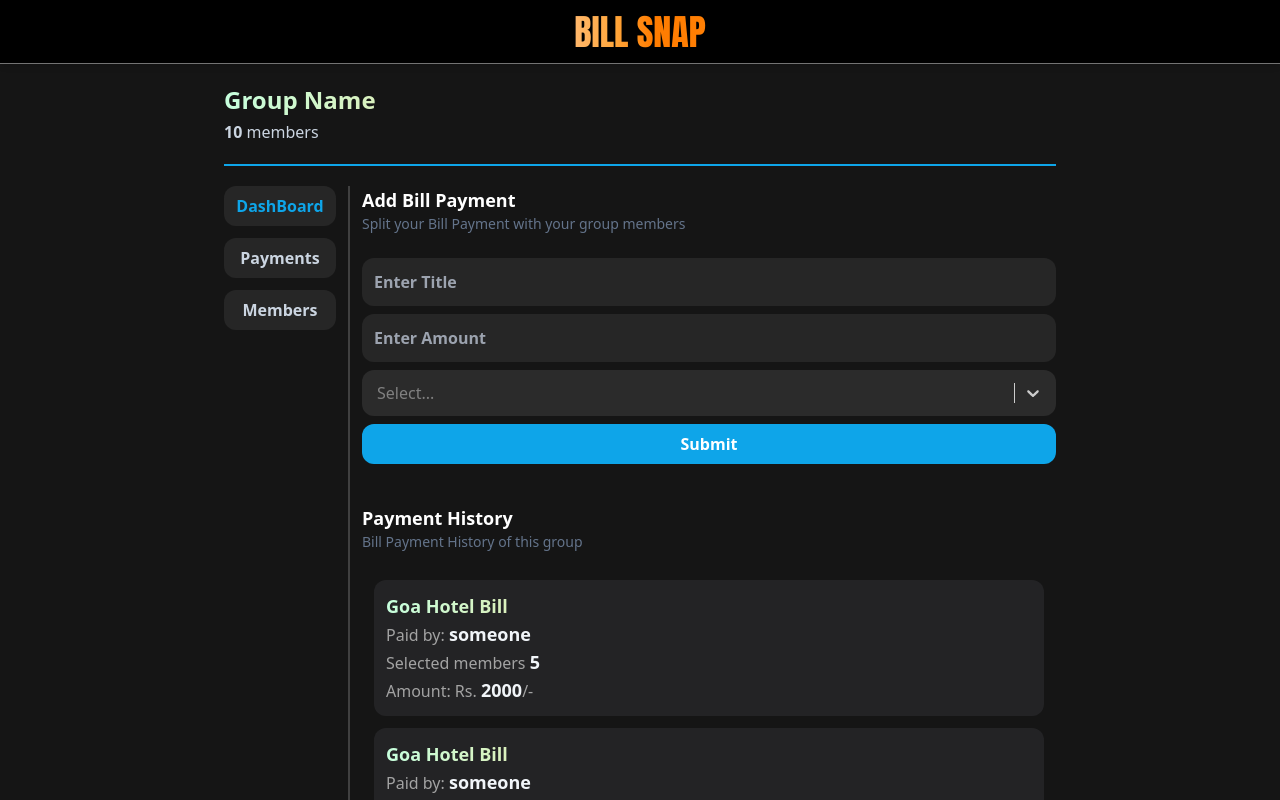
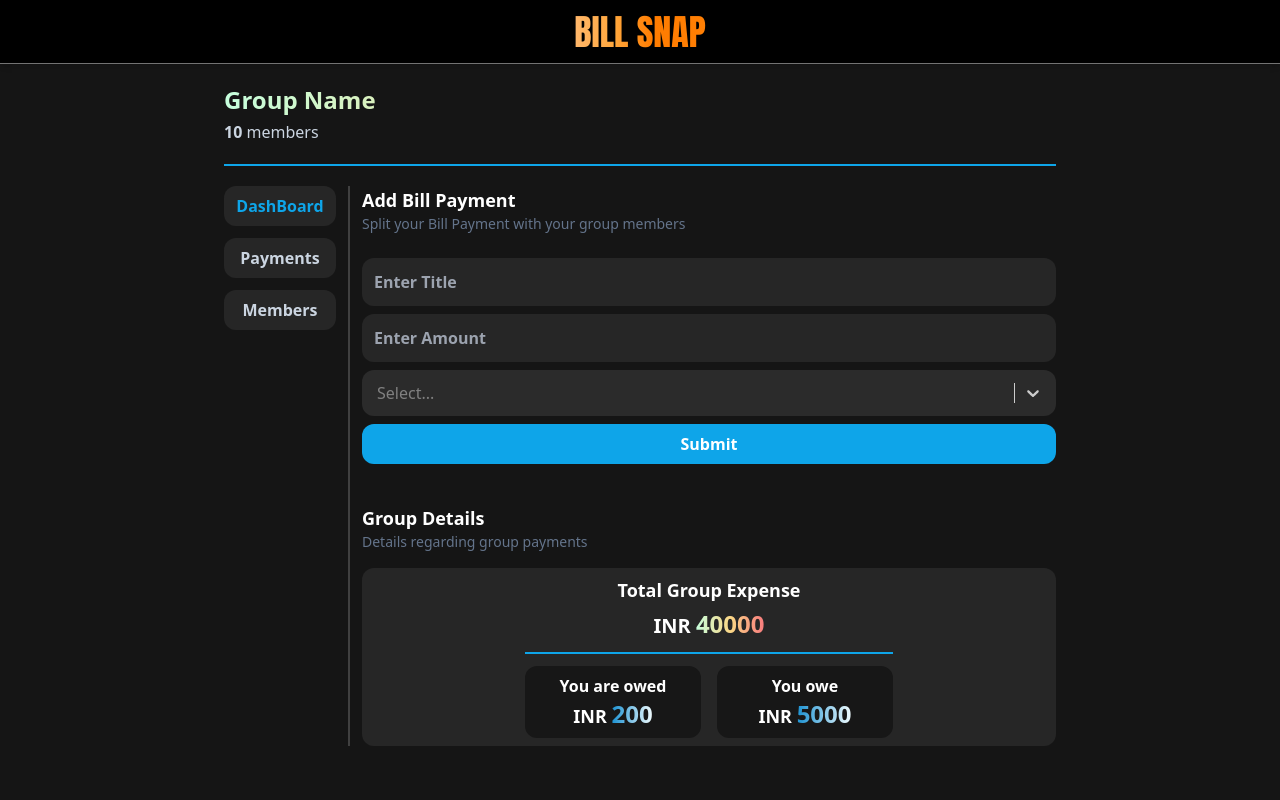
Before and after one commit to VishwanthBarma/Bill-Snap, a Next.js app: page /groups/1 in a window 1280 px wide. Shown: the top 800 px of the page. Built offline with nearby package versions, Linux system fonts and the light colour scheme; no server answers.

Commit message:
developed: payments

```diff
--- /dev/null
+++ b/components/Group/DashBoard/BillCard.js
@@ -0,0 +1,30 @@
+import React from "react";
+
+function BillCard() {
+  return (
+    <div className="flex flex-col items-center bg-neutral-800 space-y-3 rounded-xl divide-y-2 divide-sky-500 p-2">
+      <div className="flex flex-col space-y-1 items-center">
+        <h1 className="font-semibold text-lg">Total Group Expense</h1>
+        <h1 className="font-bold text-xl">
+          INR <span className="font-bold text-2xl sub-head">40000</span>
+        </h1>
+      </div>
+      <div className="flex pt-3 space-x-4">
+        <div className="flex flex-col items-center bg-neutral-900 w-44 p-2 rounded-xl">
+          <h1 className="font-semibold">You are owed</h1>
+          <h1 className="font-semibold text-lg">
+            INR <span className="sub-head2 text-2xl font-bold">200</span>
+          </h1>
+        </div>
+        <div className="flex flex-col items-center bg-neutral-900 w-44 p-2 rounded-xl">
+          <h1 className="font-semibold">You owe</h1>
+          <h1 className="font-semibold text-lg">
+            INR <span className="sub-head2 text-2xl font-bold">5000</span>
+          </h1>
+        </div>
+      </div>
+    </div>
+  );
+}
+
+export default BillCard;
--- a/components/Group/DashBoard/DashBoard.js
+++ b/components/Group/DashBoard/DashBoard.js
@@ -1,7 +1,9 @@
 import { withRouter } from "next/router";
 import React, { useState } from "react";
 import Select from "react-select";
-import PaymentHistory from "./PaymentHistory";
+import PaymentHistory from "../Payments/PaymentHistory";
+import TotalPayment from "../Payments/TotalPayment";
+import UserBillDetails from "./UserBillDetails";
 
 function DashBoard() {
   const [amount, setAmount] = useState("");
@@ -72,18 +74,7 @@ function DashBoard() {
           Submit
         </button>
       </form>
-      <div className="flex flex-col mt-10">
-        <div className="mb-4">
-          <h1 className="font-bold text-lg ">Payment History</h1>
-          <h1 className="text-slate-500 text-sm">
-            Bill Payment History of this group
-          </h1>
-        </div>
-
-        <PaymentHistory />
-
-        {/* Payment History Cards */}
-      </div>
+      <UserBillDetails />
     </div>
   );
 }
--- /dev/null
+++ b/components/Group/DashBoard/UserBillDetails.js
@@ -0,0 +1,20 @@
+import React from "react";
+import BillCard from "./BillCard";
+
+function UserBillDetails() {
+  return (
+    <div>
+      <div className="flex flex-col mt-10">
+        <div className="mb-4">
+          <h1 className="font-bold text-lg ">Group Details</h1>
+          <h1 className="text-slate-500 text-sm">
+            Details regarding group payments
+          </h1>
+        </div>
+      </div>
+      <BillCard />
+    </div>
+  );
+}
+
+export default UserBillDetails;
--- a/components/Group/Payments.js
+++ /dev/null
@@ -1,7 +0,0 @@
-import React from "react";
-
-function Payments() {
-  return <div>Payments</div>;
-}
-
-export default Payments;
--- a/components/Group/DashBoard/PaymentHistoryCard.js
+++ b/components/Group/Payments/PaymentHistoryCard.js
@@ -3,7 +3,7 @@ import React from "react";
 function PaymentHistoryCard() {
   return (
     <div className="bg-zinc-800 bg-opacity-80 flex flex-col p-3 rounded-xl text-neutral-400 m-3">
-      <h1 className="font-semibold text-lg sub-head">Goa Hotel Bill</h1>
+      <h1 className="font-semibold text-lg sub-head2">Goa Hotel Bill</h1>
       <h1>
         Paid by:{" "}
         <span className="font-semibold text-lg text-slate-100">someone</span>
--- /dev/null
+++ b/components/Group/Payments/Payments.js
@@ -0,0 +1,23 @@
+import React from "react";
+import PaymentHistory from "./PaymentHistory";
+import TotalPayment from "./TotalPayment";
+
+function Payments() {
+  return (
+    <div>
+      <div className="flex flex-col">
+        <div className="mb-4">
+          <h1 className="font-bold text-lg ">Payment History</h1>
+          <h1 className="text-slate-500 text-sm">
+            Bill Payment History of this group
+          </h1>
+        </div>
+
+        <TotalPayment />
+        <PaymentHistory />
+      </div>
+    </div>
+  );
+}
+
+export default Payments;
--- /dev/null
+++ b/components/Group/Payments/TotalPayment.js
@@ -0,0 +1,15 @@
+import React from "react";
+
+function TotalPayment() {
+  return (
+    <div className="m-3 flex flex-col bg-neutral-700 rounded-xl p-2 justify-center items-center">
+      <h1 className="font-bold text-sky-400 text-lg">Total Expense</h1>
+      <h1 className="text-sm text-slate-400">The Total expense of the group</h1>
+      <div className="flex bg-neutral-800 justify-center items-center w-full p-2 rounded-xl mt-2">
+        <h1 className="font-bold sub-head">Rs. 23000/-</h1>
+      </div>
+    </div>
+  );
+}
+
+export default TotalPayment;
--- a/components/Layout/Header.js
+++ b/components/Layout/Header.js
@@ -3,6 +3,7 @@ import { BillSnapContext } from "../../context/BillSnapContext";
 
 function Header() {
   const { user } = useContext(BillSnapContext);
+  console.log(user);
   return (
     <div
       className={`${
--- a/pages/groups/[id].js
+++ b/pages/groups/[id].js
@@ -2,7 +2,7 @@ import React, { useContext, useEffect, useState } from "react";
 import DashBoard from "../../components/Group/DashBoard/DashBoard";
 import Members from "../../components/Group/Members/Members";
 import NavigationBar from "../../components/Group/NavigationBar";
-import Payments from "../../components/Group/Payments";
+import Payments from "../../components/Group/Payments/Payments";
 import { BillSnapContext } from "../../context/BillSnapContext";
 
 function Group({ group }) {
--- a/styles/globals.css
+++ b/styles/globals.css
@@ -28,6 +28,14 @@ background: linear-gradient(to right, #FFB76B 0%, #FFA73D 30%, #FF7C00 60%, #FF7
   -webkit-text-fill-color: transparent;
 }
 
+.sub-head2{
+  background: #1c92d2;
+background: linear-gradient(to right, #1c92d2 0%, #F2FCFE 100%);
+-webkit-background-clip: text;
+-webkit-text-fill-color: transparent;
+
+}
+
 /* Chrome, Safari, Edge, Opera */
 input::-webkit-outer-spin-button,
 input::-webkit-inner-spin-button {
```
Also changed, not shown: components/Group/Payments/PaymentHistory.js (renamed from components/Group/DashBoard/PaymentHistory.js).
